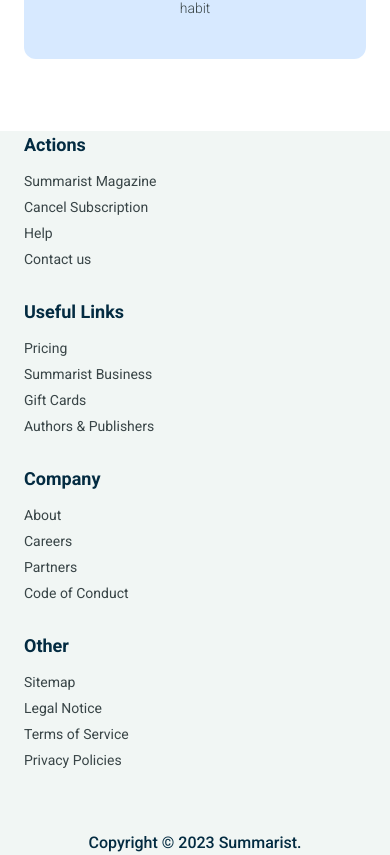
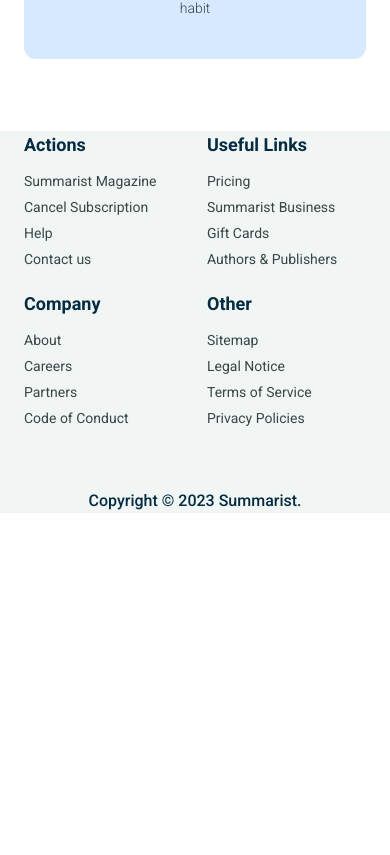
Before and after one commit to NickSoltau/summarist, a Next.js app: page / in a window 390 px wide. Shown: the part 4276-5131 px from the top of the page. After the commit the page ends 4789 px from the top, so only its background shows below. Built offline with nearby package versions, Linux system fonts and the light colour scheme; no server answers.

Commit message:
fix footer responsive layout at small screens

```diff
--- a/src/app/globals.css
+++ b/src/app/globals.css
@@ -398,6 +398,7 @@
 
 .footer__block {
   z-index: 1;
+  min-width: 140px;
 }
 
 .footer__link--title {
@@ -522,7 +523,7 @@
   }
 
   .footer__top--wrapper {
-    flex-direction: column;
+    flex-direction: wrap;
     gap: 32px;
   }
 
@@ -672,6 +673,15 @@
 
   .plan__cards {
     flex-direction: column;
+  }
+  .footer__top--wrapper {
+    flex-wrap: wrap;
+    justify-content: flex-start;
+    gap: 24px;
+  }
+
+  .footer__block {
+    min-width: calc(50% - 12px);
   }
 
 }
```
